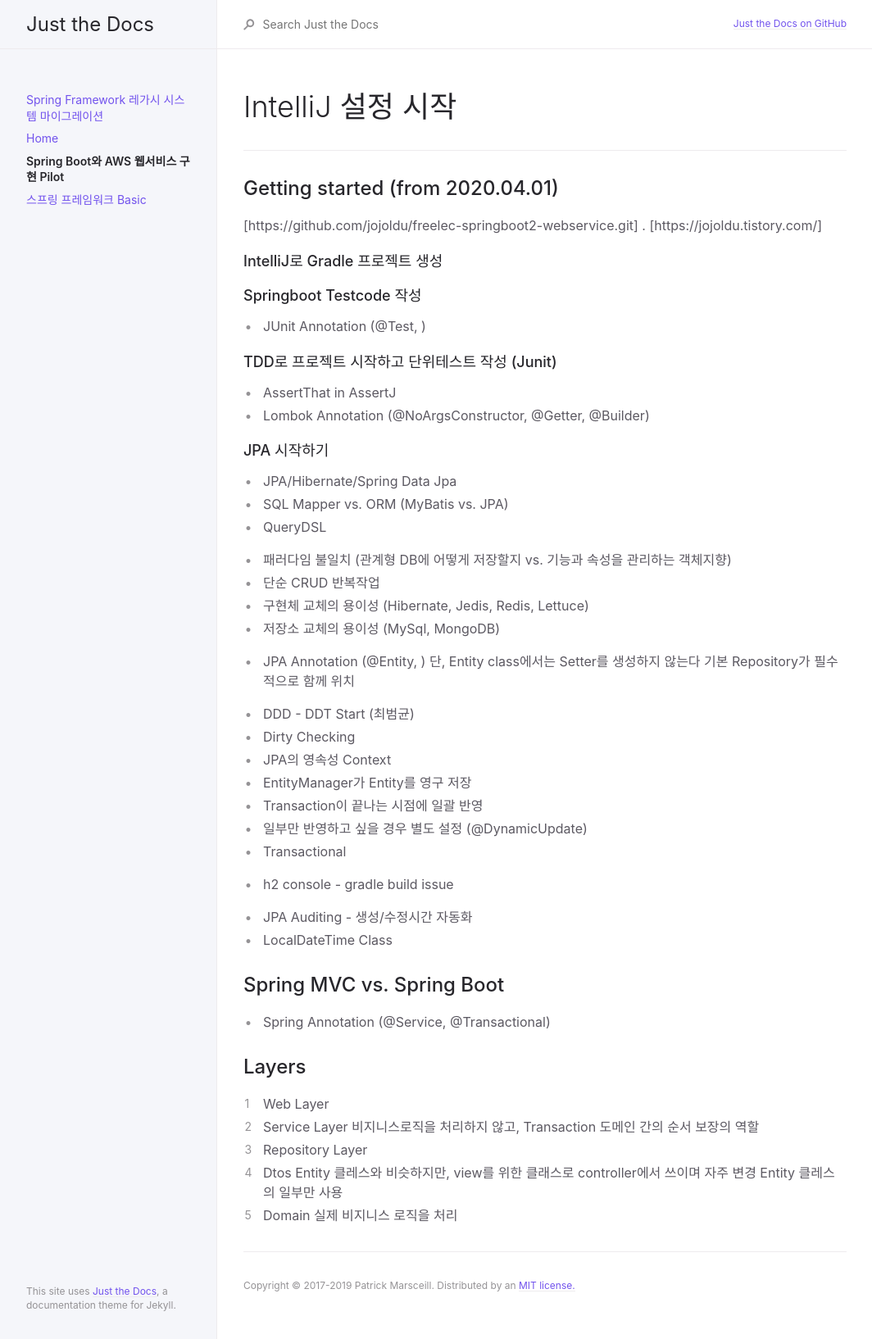
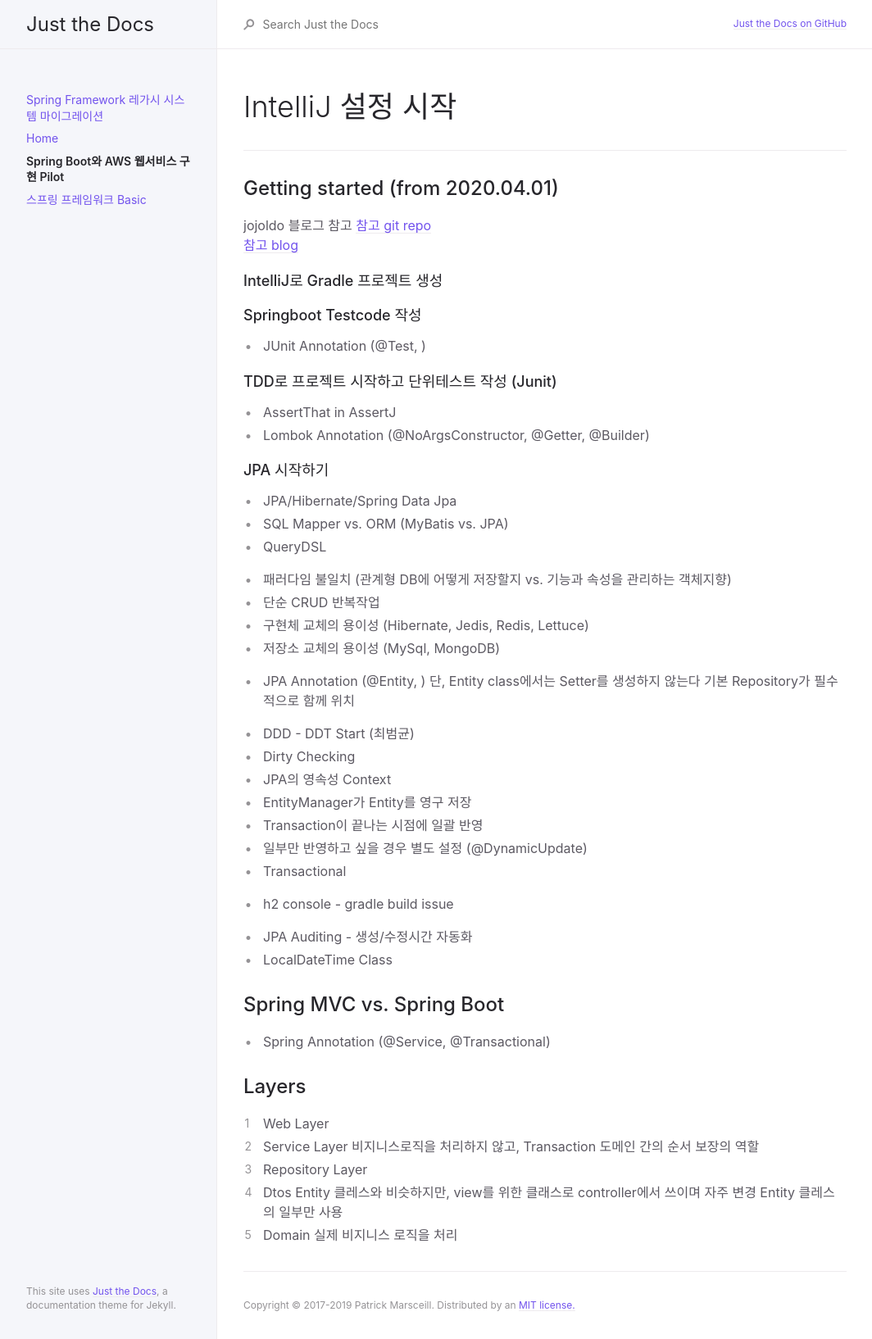
Before and after one commit to keumda/keumda.github.io, a Jekyll site: the page built from docs/Spring Boot Pilot.md, in a window 1280 px wide. Shown: the whole page at 82% size, without its empty margins (107-1171 px from the left). Built offline with Jekyll 4.4.1, drawn with Linux system fonts in a browser that asks for light colours.

Commit message:
Reference fix

```diff
--- a/docs/Spring Boot Pilot.md
+++ b/docs/Spring Boot Pilot.md
@@ -10,8 +10,9 @@ description: ""
 ---
 
 ## Getting started (from 2020.04.01)
-[https://github.com/jojoldu/freelec-springboot2-webservice.git] .
-[https://jojoldu.tistory.com/]
+jojoldo 블로그 참고
+[참고 git repo](https://github.com/jojoldu/freelec-springboot2-webservice.git)
+[참고 blog](https://jojoldu.tistory.com/)
 
 ### IntelliJ로 Gradle 프로젝트 생성
 
```
